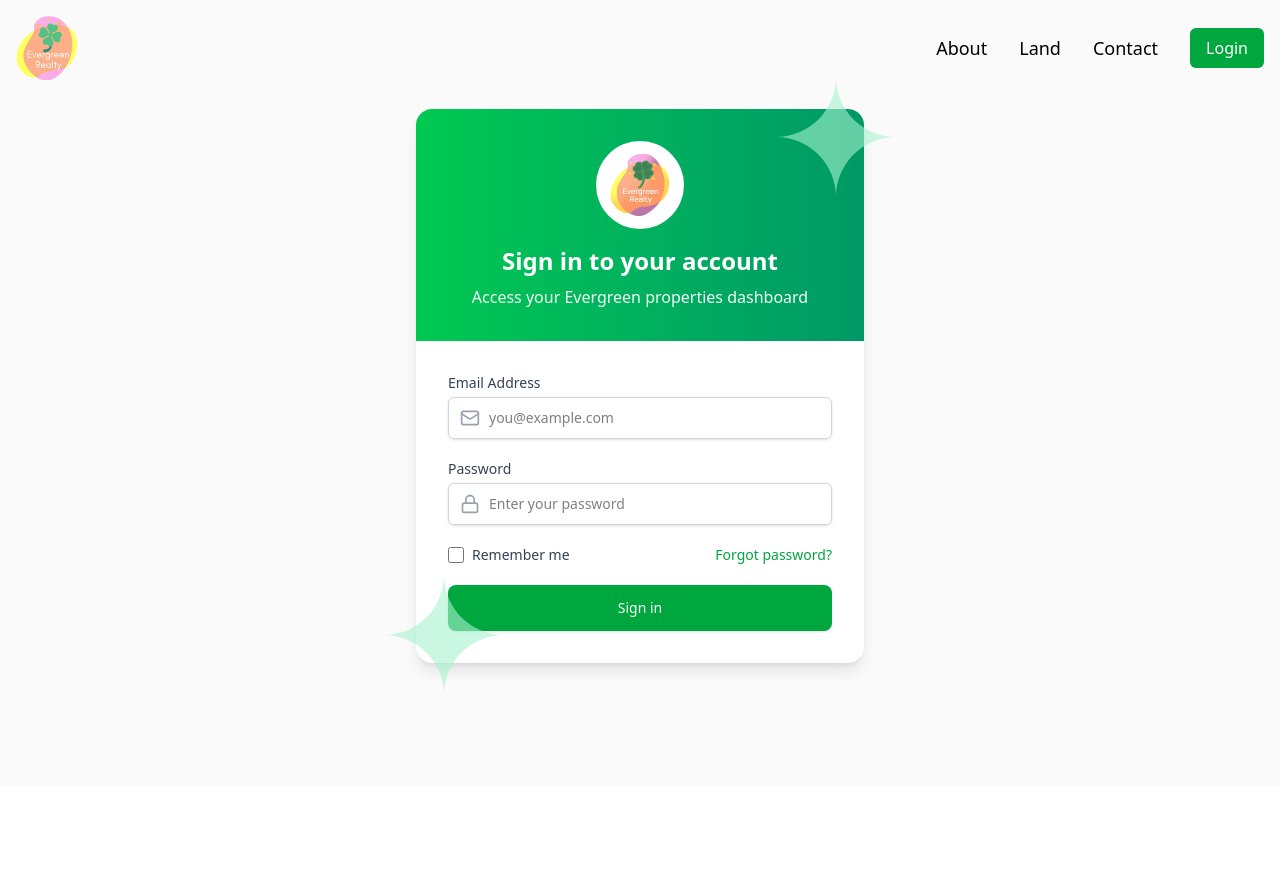
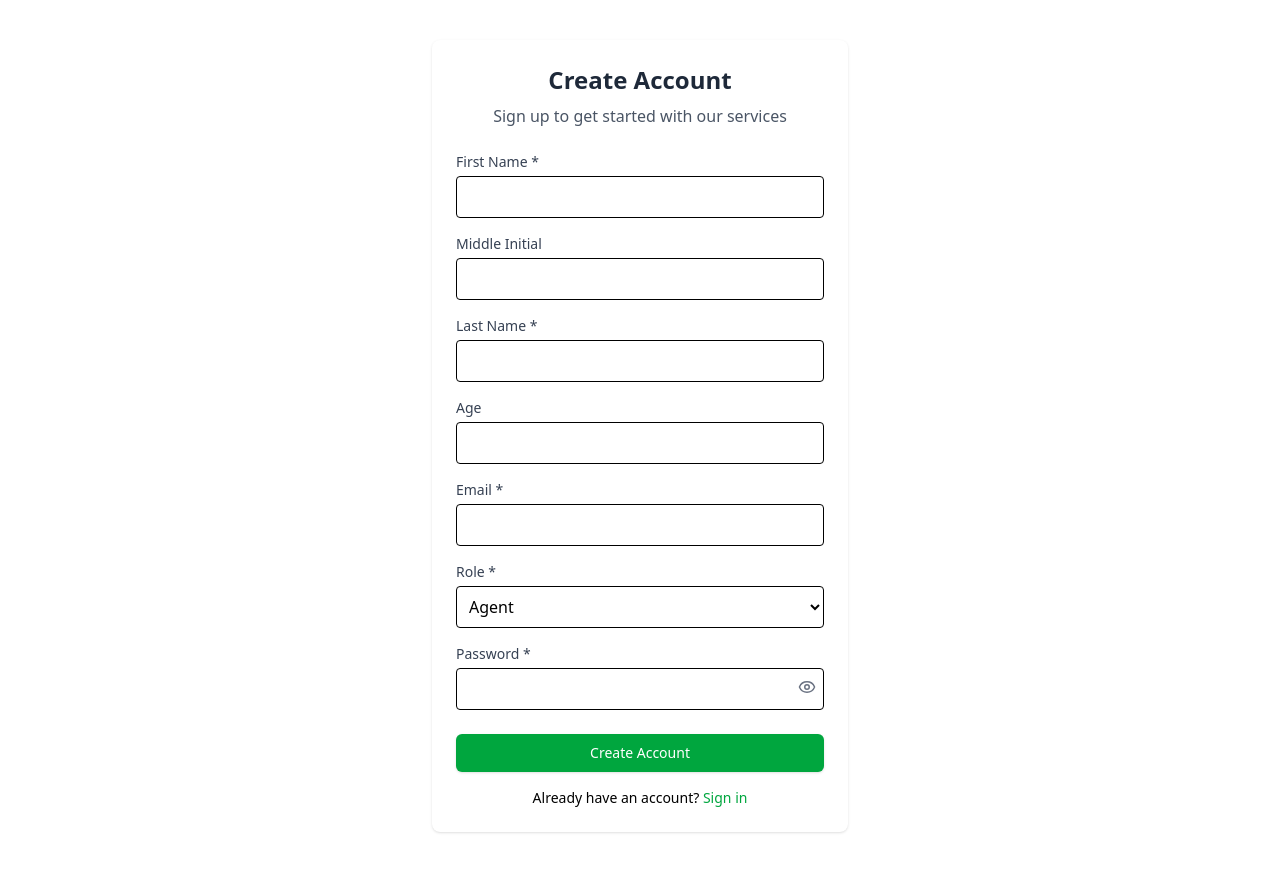
Before and after one commit to kynth65/Evergreen, a React (Vite) app in the folder react/: page /register in a window 1280 px wide. Before the commit this address led to /login. Before the commit the page ends 800 px from the top, so only its background shows below. Built offline with nearby package versions, Linux system fonts and the light colour scheme; no server answers; a web font is replaced by a local one.

Commit message:
update land

```diff
--- /dev/null
+++ b/react/src/pages/Register.jsx
@@ -0,0 +1,230 @@
+import React, { useState } from "react";
+import axiosClient from "../axios.client";
+import { Eye, EyeOff } from "lucide-react";
+import { useNavigate } from "react-router-dom";
+
+export default function Register() {
+  const navigate = useNavigate();
+  const [error, setError] = useState(null);
+  const [loading, setLoading] = useState(false);
+  const [viewPassword, setViewPassword] = useState(false);
+
+  // Form state
+  const [formData, setFormData] = useState({
+    first_name: "",
+    middle_initial: "",
+    last_name: "",
+    age: "",
+    email: "",
+    role: "agent", // Default role
+    password: "",
+  });
+
+  const handleInputChange = (e) => {
+    const { name, value } = e.target;
+    setFormData((prev) => ({
+      ...prev,
+      [name]: value,
+    }));
+  };
+
+  const togglePasswordVisibility = () => {
+    setViewPassword(!viewPassword);
+  };
+
+  const handleSubmit = async (e) => {
+    e.preventDefault();
+    setLoading(true);
+    setError(null);
+
+    try {
+      // Using the new /register endpoint for non-superadmin users
+      await axiosClient.post("/register", formData);
+      // Redirect to login page after successful registration
+      navigate("/login");
+    } catch (err) {
+      setError(
+        "Registration failed: " + (err.response?.data?.message || err.message)
+      );
+      console.error(err);
+    } finally {
+      setLoading(false);
+    }
+  };
+
+  return (
+    <div className="container mx-auto px-4 max-w-md py-10">
+      <div className="bg-white shadow rounded-lg p-6">
+        <div className="text-center mb-6">
+          <h1 className="text-2xl font-bold text-gray-800">Create Account</h1>
+          <p className="text-gray-600 mt-2">
+            Sign up to get started with our services
+          </p>
+        </div>
+
+        {error && (
+          <div className="bg-red-100 border border-red-400 text-red-700 px-4 py-3 rounded mb-4">
+            {error}
+          </div>
+        )}
+
+        <form onSubmit={handleSubmit} className="space-y-4">
+          <div>
+            <label className="block text-sm font-medium text-gray-700 mb-1">
+              First Name *
+            </label>
+            <input
+              type="text"
+              name="first_name"
+              className="w-full p-2 border rounded focus:ring-2 focus:ring-green-500 focus:border-green-500"
+              required
+              value={formData.first_name}
+              onChange={handleInputChange}
+            />
+          </div>
+
+          <div>
+            <label className="block text-sm font-medium text-gray-700 mb-1">
+              Middle Initial
+            </label>
+            <input
+              type="text"
+              name="middle_initial"
+              maxLength="1"
+              className="w-full p-2 border rounded focus:ring-2 focus:ring-green-500 focus:border-green-500"
+              value={formData.middle_initial}
+              onChange={handleInputChange}
+            />
+          </div>
+
+          <div>
+            <label className="block text-sm font-medium text-gray-700 mb-1">
+              Last Name *
+            </label>
+            <input
+              type="text"
+              name="last_name"
+              className="w-full p-2 border rounded focus:ring-2 focus:ring-green-500 focus:border-green-500"
+              required
+              value={formData.last_name}
+              onChange={handleInputChange}
+            />
+          </div>
+
+          <div>
+            <label className="block text-sm font-medium text-gray-700 mb-1">
+              Age
+            </label>
+            <input
+              type="number"
+              name="age"
+              min="18"
+              max="100"
+              className="w-full p-2 border rounded focus:ring-2 focus:ring-green-500 focus:border-green-500"
+              value={formData.age}
+              onChange={handleInputChange}
+            />
+          </div>
+
+          <div>
+            <label className="block text-sm font-medium text-gray-700 mb-1">
+              Email *
+            </label>
+            <input
+              type="email"
+              name="email"
+              className="w-full p-2 border rounded focus:ring-2 focus:ring-green-500 focus:border-green-500"
+              required
+              value={formData.email}
+              onChange={handleInputChange}
+            />
+          </div>
+
+          <div>
+            <label className="block text-sm font-medium text-gray-700 mb-1">
+              Role *
+            </label>
+            <select
+              name="role"
+              className="w-full p-2 border rounded focus:ring-2 focus:ring-green-500 focus:border-green-500"
+              required
+              value={formData.role}
+              onChange={handleInputChange}
+            >
+              <option value="agent">Agent</option>
+              <option value="admin">Admin</option>
+              <option value="intern">Intern</option>
+              <option value="superadmin">Super Admin</option>
+            </select>
+          </div>
+
+          <div className="relative">
+            <label className="block text-sm font-medium text-gray-700 mb-1">
+              Password *
+            </label>
+            <div className="relative">
+              <input
+                type={viewPassword ? "text" : "password"}
+                name="password"
+                className="w-full p-2 border rounded focus:ring-2 focus:ring-green-500 focus:border-green-500"
+                required
+                value={formData.password}
+                onChange={handleInputChange}
+              />
+              <button
+                type="button"
+                className="absolute right-2 top-2.5 text-gray-500 hover:text-gray-700"
+                onClick={togglePasswordVisibility}
+              >
+                {viewPassword ? <EyeOff size={18} /> : <Eye size={18} />}
+              </button>
+            </div>
+          </div>
+
+          <div className="mt-6">
+            <button
+              type="submit"
+              className="w-full px-4 py-2 border border-transparent rounded-md shadow-sm text-sm font-medium text-white bg-green-600 hover:bg-green-700 focus:outline-none focus:ring-2 focus:ring-offset-2 focus:ring-green-500"
+              disabled={loading}
+            >
+              {loading ? (
+                <span className="flex items-center justify-center">
+                  <svg
+                    className="animate-spin -ml-1 mr-3 h-5 w-5 text-white"
+                    xmlns="http://www.w3.org/2000/svg"
+                    fill="none"
+                    viewBox="0 0 24 24"
+                  >
+                    <circle
+                      className="opacity-25"
+                      cx="12"
+                      cy="12"
+                      r="10"
+                      stroke="currentColor"
+                      strokeWidth="4"
+                    ></circle>
+                    <path
+                      className="opacity-75"
+                      fill="currentColor"
+                      d="M4 12a8 8 0 018-8V0C5.373 0 0 5.373 0 12h4zm2 5.291A7.962 7.962 0 014 12H0c0 3.042 1.135 5.824 3 7.938l3-2.647z"
+                    ></path>
+                  </svg>
+                  Processing...
+                </span>
+              ) : (
+                "Create Account"
+              )}
+            </button>
+          </div>
+
+          <div className="text-center mt-4 text-sm">
+            Already have an account?{" "}
+            <a href="/login" className="text-green-600 hover:text-green-700">
+              Sign in
+            </a>
+          </div>
+        </form>
+      </div>
+    </div>
+  );
+}
--- a/react/src/router.jsx
+++ b/react/src/router.jsx
@@ -26,6 +26,7 @@ import InternTask from "./pages/Intern/InternTask";
 import AdminLotList from "./pages/Admin/AdminLotList";
 import AdminLotForm from "./components/admin/AdminLotForm";
 import AdminLotView from "./components/admin/AdminLotView";
+import Register from "./pages/Register";
 
 const router = createBrowserRouter([
   {
@@ -55,6 +56,10 @@ const router = createBrowserRouter([
       {
         path: "contact",
         element: <ContactUs />,
+      },
+      {
+        path: "register",
+        element: <Register />,
       },
     ],
   },
```
Also changed, not shown: 1 other file (tests, documents, lock files or other folders).
